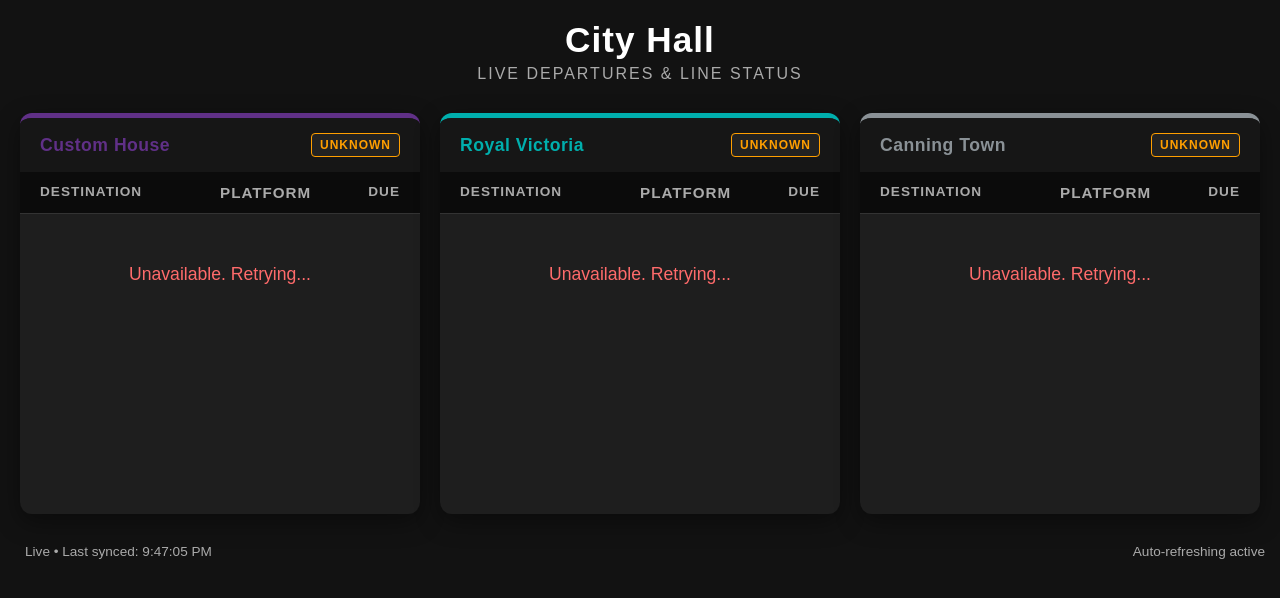
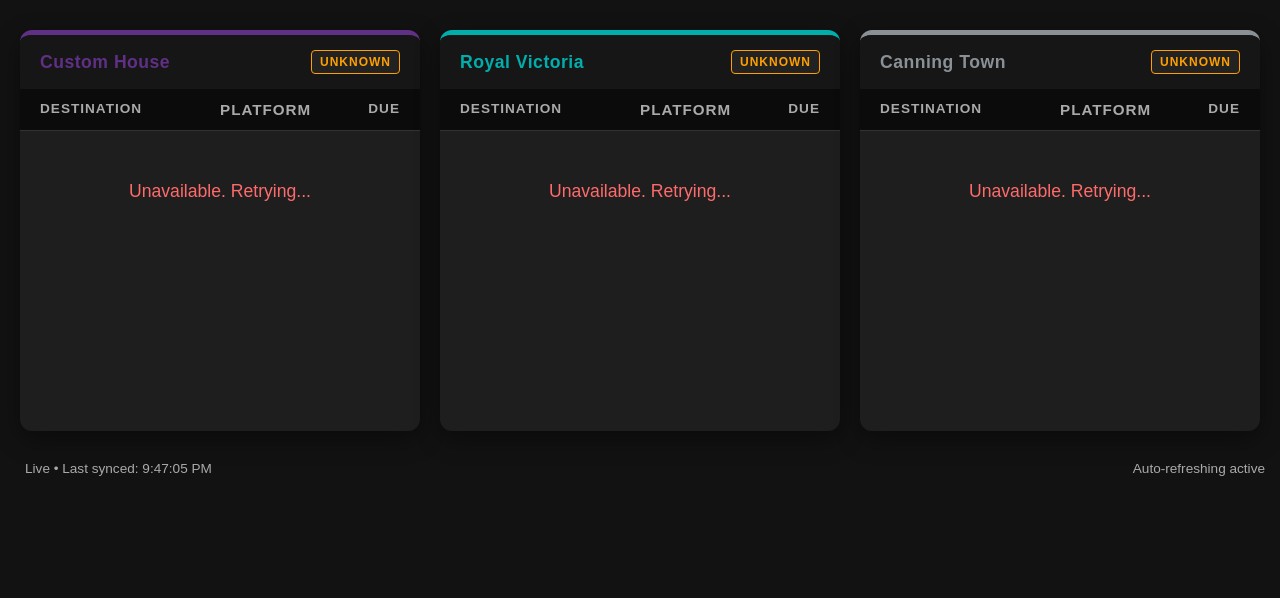
Before and after one commit to stuwhitehead1-hue/Overview, a plain HTML site: page index.html in a window 1280 px wide. Drawn offline with Linux system fonts and the light colour scheme; no server answers.

Commit message:
Add files via upload

```diff
--- a/index.html
+++ b/index.html
@@ -3,7 +3,7 @@
 <head>
     <meta charset="UTF-8">
     <meta name="viewport" content="width=device-width, initial-scale=1.0">
-    <title>Live Departures - City Hall</title>
+    <title>Live Departures</title>
     <style>
         :root {
             --bg-color: #121212;
@@ -35,25 +35,7 @@
         .container {
             width: 100%;
             max-width: 1400px;
-        }
-
-        header {
-            text-align: center;
-            margin-bottom: 30px;
-        }
-
-        h1 {
-            margin: 0 0 5px 0;
-            font-size: 2.2rem;
-            letter-spacing: 1px;
-        }
-
-        .subtitle {
-            color: var(--text-muted);
-            margin: 0;
-            font-size: 1rem;
-            text-transform: uppercase;
-            letter-spacing: 2px;
+            padding-top: 10px;
         }
 
         .boards-grid {
@@ -198,11 +180,6 @@
 <body>
 
     <div class="container">
-        <header>
-            <h1>City Hall</h1>
-            <p class="subtitle">Live Departures & Line Status</p>
-        </header>
-
         <div class="boards-grid">
             <div class="board elizabeth-board">
                 <div class="board-title-area">
```
